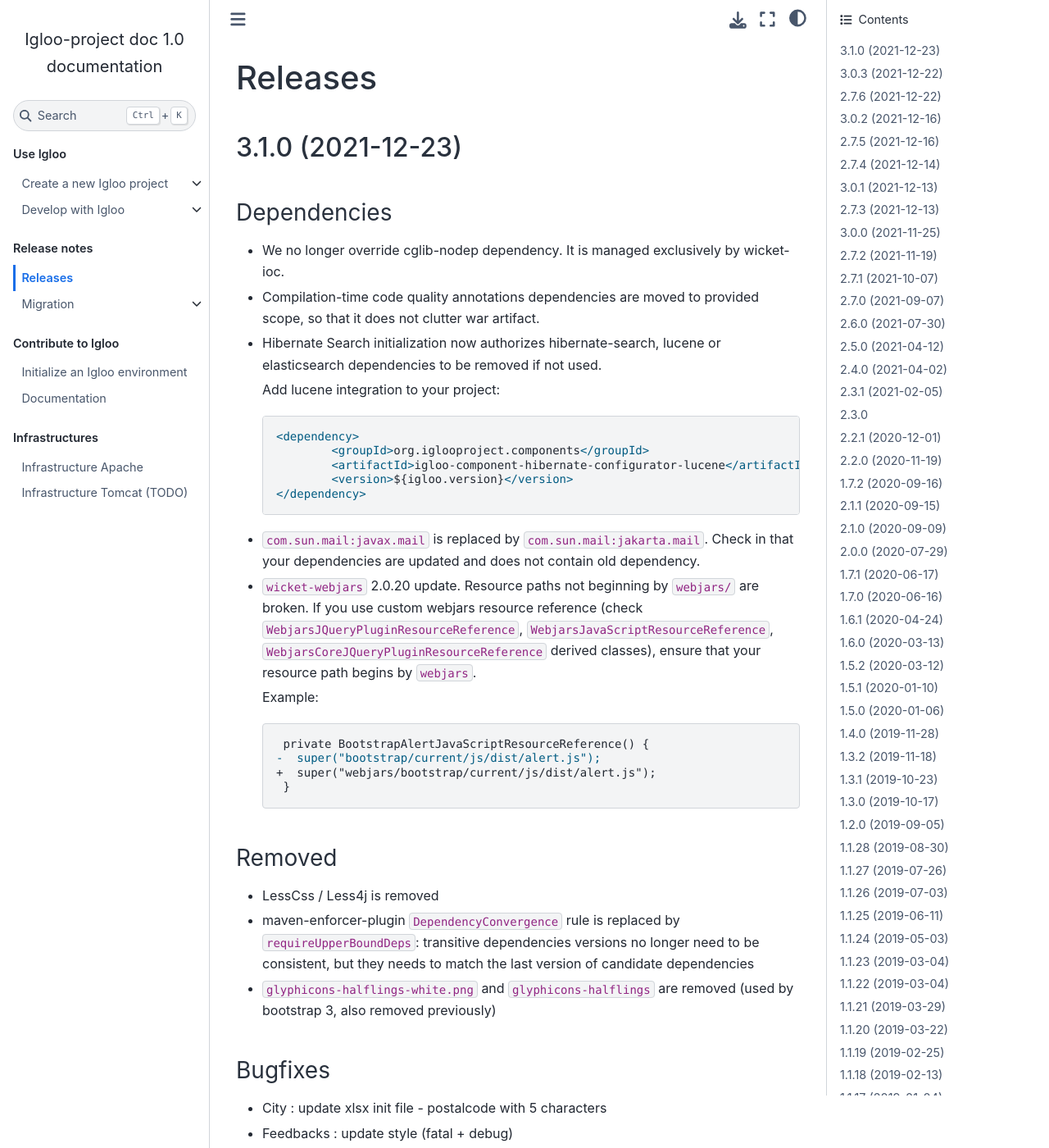
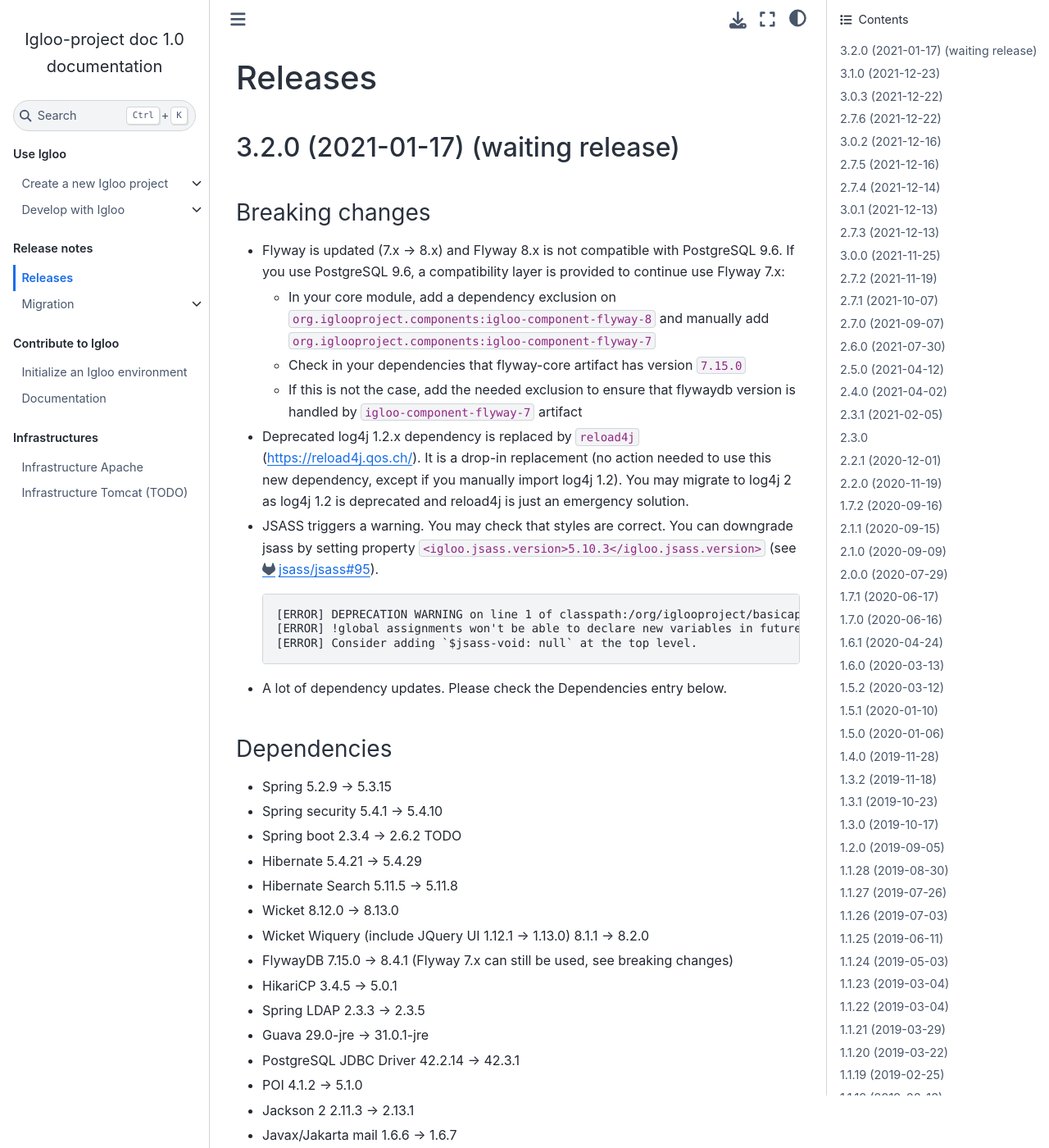
Before and after one commit to igloo-project/igloo-doc, a Sphinx documentation site: the page built from source/release-notes/releases.rst, in a window 1280 px wide and 1400 px high. Shown: the whole window at 82% size. Built offline with Sphinx 7.4.7 and the Sphinx Book theme 1.1.4, drawn with Linux system fonts in a browser that asks for light colours; some of the changed text lies outside the part shown.

Commit message:
3.2.0 release preparation

```diff
--- a/source/release-notes/releases.rst
+++ b/source/release-notes/releases.rst
@@ -1,6 +1,86 @@
 ########
 Releases
 ########
+
+.. _v3.2.0:
+
+3.2.0 (2021-01-17) (waiting release)
+####################################
+
+Breaking changes
+****************
+
+* Flyway is updated (7.x -> 8.x) and Flyway 8.x is not compatible with
+  PostgreSQL 9.6. If you use PostgreSQL 9.6, a compatibility layer is
+  provided to continue use Flyway 7.x:
+
+  * In your core module, add a dependency exclusion on
+    ``org.iglooproject.components:igloo-component-flyway-8`` and manually
+    add ``org.iglooproject.components:igloo-component-flyway-7``
+  * Check in your dependencies that flyway-core artifact has version ``7.15.0``
+  * If this is not the case, add the needed exclusion to ensure that flywaydb
+    version is handled by ``igloo-component-flyway-7`` artifact
+
+* Deprecated log4j 1.2.x dependency is replaced by ``reload4j`` (https://reload4j.qos.ch/).
+  It is a drop-in replacement (no action needed to use this new dependency, except if you
+  manually import log4j 1.2). You may migrate to log4j 2 as log4j 1.2 is deprecated and
+  reload4j is just an emergency solution.
+
+* JSASS triggers a warning. You may check that styles are correct. You can downgrade jsass
+  by setting property ``<igloo.jsass.version>5.10.3</igloo.jsass.version>``
+  (see https://gitlab.com/jsass/jsass/-/issues/95).
+
+  .. code::
+
+    [ERROR] DEPRECATION WARNING on line 1 of classpath:/org/iglooproject/basicapp/web/application/common/template/resources/styles/application/advanced/styles.scss/JSASS_CUSTOM.scss:
+    [ERROR] !global assignments won't be able to declare new variables in future versions.
+    [ERROR] Consider adding `$jsass-void: null` at the top level.
+
+* A lot of dependency updates. Please check the Dependencies entry below.
+
+Dependencies
+************
+
+* Spring 5.2.9 -> 5.3.15
+* Spring security 5.4.1 -> 5.4.10
+* Spring boot 2.3.4 -> 2.6.2 TODO
+* Hibernate 5.4.21 -> 5.4.29
+* Hibernate Search 5.11.5 -> 5.11.8
+* Wicket 8.12.0 -> 8.13.0
+* Wicket Wiquery (include JQuery UI 1.12.1 -> 1.13.0) 8.1.1 -> 8.2.0
+* FlywayDB 7.15.0 -> 8.4.1 (Flyway 7.x can still be used, see breaking changes)
+
+* HikariCP 3.4.5 -> 5.0.1
+* Spring LDAP 2.3.3 -> 2.3.5
+* Guava 29.0-jre -> 31.0.1-jre
+* PostgreSQL JDBC Driver 42.2.14 -> 42.3.1
+* POI 4.1.2 -> 5.1.0
+* Jackson 2 2.11.3 -> 2.13.1
+* Javax/Jakarta mail 1.6.6 -> 1.6.7
+* SLF4J 1.7.30 -> 1.7.33
+* Log4j2 2.17.0 -> 2.17.1
+* Apache HTTPComponents Core 4.4.13 -> 4.4.15
+
+* AspectJ 1.9.6 -> 1.9.7
+* Byte-buddy 1.10.10 -> 1.12.6
+* JBoss Logging 3.4.1 -> 3.4.3
+* JBoss Logging Annotations -> 2.2.0
+* JDK Serializable functions 1.8.6 -> 1.9.0
+* Freemarker 2.3.30 -> 2.3.31
+* BouncyCastle jdk15on 1.68 -> 1.70
+* Flying Saucer 9.1.20 -> 9.1.22
+* JSoup 1.14.2 -> 1.14.3
+* Pretty-time 4.0.6 -> 5.0.2
+* PH-CCS 6.2.3 -> 6.4.2
+* Validation API 1.1.0 -> 2.0.1
+* Webjars locator 0.46 -> 0.48
+* JSASS 5.10.3 -> 5.10.4
+* Passay 1.6.0 -> 1.6.1
+
+* Junit 5 5.7.0 -> 5.8.0
+* H2 1.4.200 -> 2.0.206
+* Mockito 3.5.15 -> 4.1.0
+* AssertJ 3.17.2 -> 3.22.0
 
 .. _v3.1.0:
 
```
